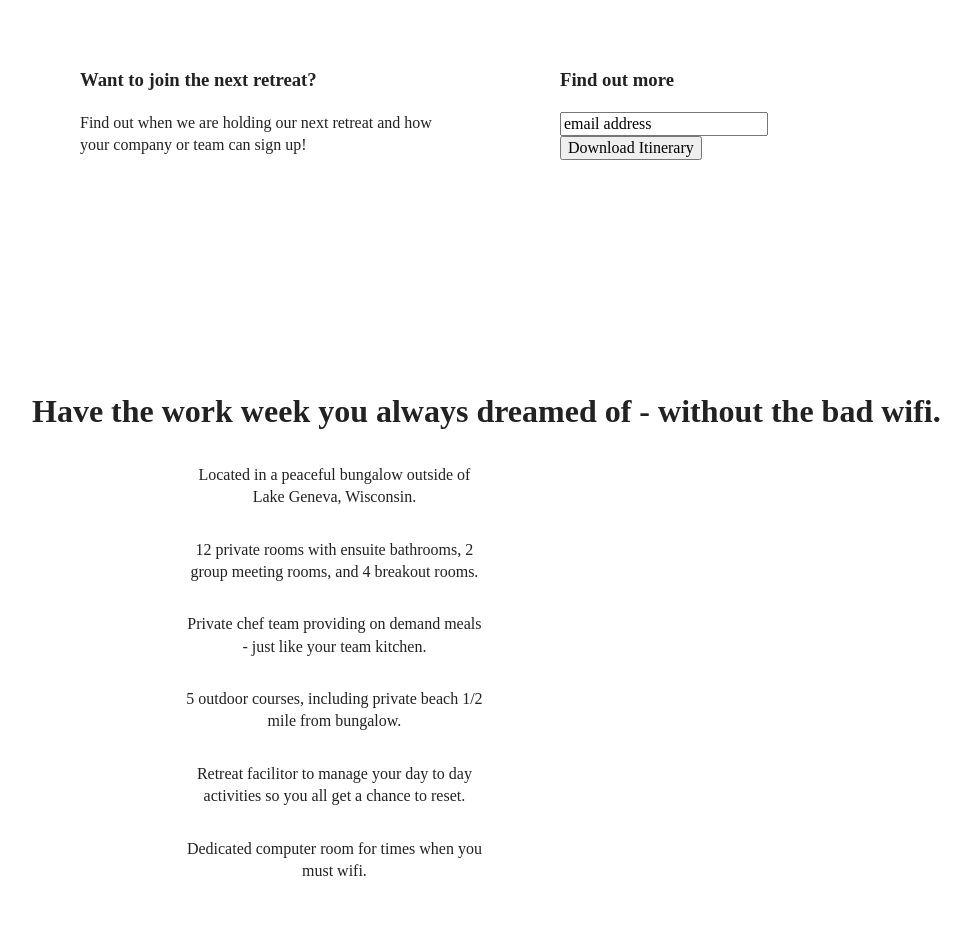
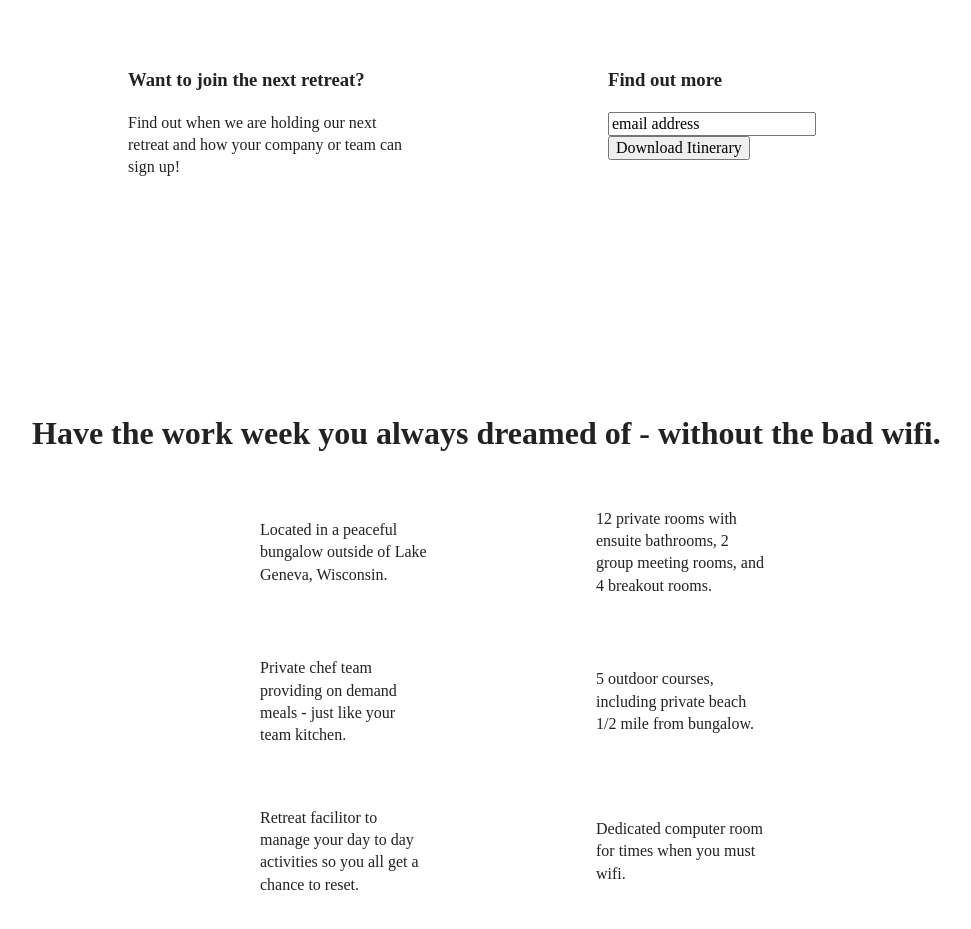
Before and after one commit to wesiptea/unplugged-retreat-site, a plain HTML site: page index.html in a window 1280 px wide. Shown: the part 419-1348 px from the top of the page, without its empty margins (128-1099 px from the left). Drawn offline with Linux system fonts and the light colour scheme.

Commit message:
Updates to CSS media queries

```diff
--- a/css/main.css
+++ b/css/main.css
@@ -220,11 +220,11 @@ aside {
   margin: 30px 0;
 }
 
-.features .features-items {
+.features .feature-items {
   display: flex;
   justify-content: center;
   align-items: center;
-  text-align: center;
+  flex-flow: row wrap;
 }
 
 .features p {
@@ -448,8 +448,7 @@ aside {
     display: flex;
     justify-content: center;
     align-items: center;
-    flex-flow: column wrap;
-    text-align: center;
+    flex-flow: row wrap;
     flex-basis: 50%;
   }
 
@@ -561,7 +560,7 @@ aside {
   /* DESKTOP - Hero */
 
   .hero-area h1 {
-    width: 75%;
+    width: 65%;
   }
 
   /* DESKTOP - Aside */
@@ -572,13 +571,7 @@ aside {
 
   aside .content-wrapper .form-description,
   aside .content-wrapper .form {
-      width: 40%;
-  }
-
-  aside .content-wrapper .form {
-    display: flex;
-    flex-flow: column;
-    align-items: flex-start;
+      width: 30%;
   }
 
   /* DESKTOP - Features */
@@ -587,29 +580,29 @@ aside {
     width: 91%;
   }
 
-  .features-items {
+  .features .feature-items {
     display: flex;
-    justify-content: space-around;
-    align-items: flex-start;
-    flex-flow: column wrap;
+    justify-content: center;
+    align-items: center;
+    flex-flow: row wrap;
+    width: 100%;
   }
 
   .features article {
-    display: flex;
     flex-basis: 35%;
   }
 
   /* DESKTOP - Reviews */
 
   .reviews article div {
-    width: 50%;
+    width: 45%;
 }
 
 /* ============= DESKTOP - About Page =============== */
 
   .mission h2,
   .contact-section .content-wrapper h2 {
-    width: 91%;
+    width: 95%;
   }
 
 /* ============= DESKTOP - FAQ Page =============== */
--- a/index.html
+++ b/index.html
@@ -3,7 +3,7 @@
 
 <head>
   <meta charset="utf-8">
-  <title></title>
+  <title>Unplugged Retreats</title>
   <meta name="description" content="">
   <meta name="viewport" content="width=device-width, initial-scale=1">
 
```
Also changed, not shown: about/index.html (+1 -1 lines), faq/index.html (+1 -1 lines).
